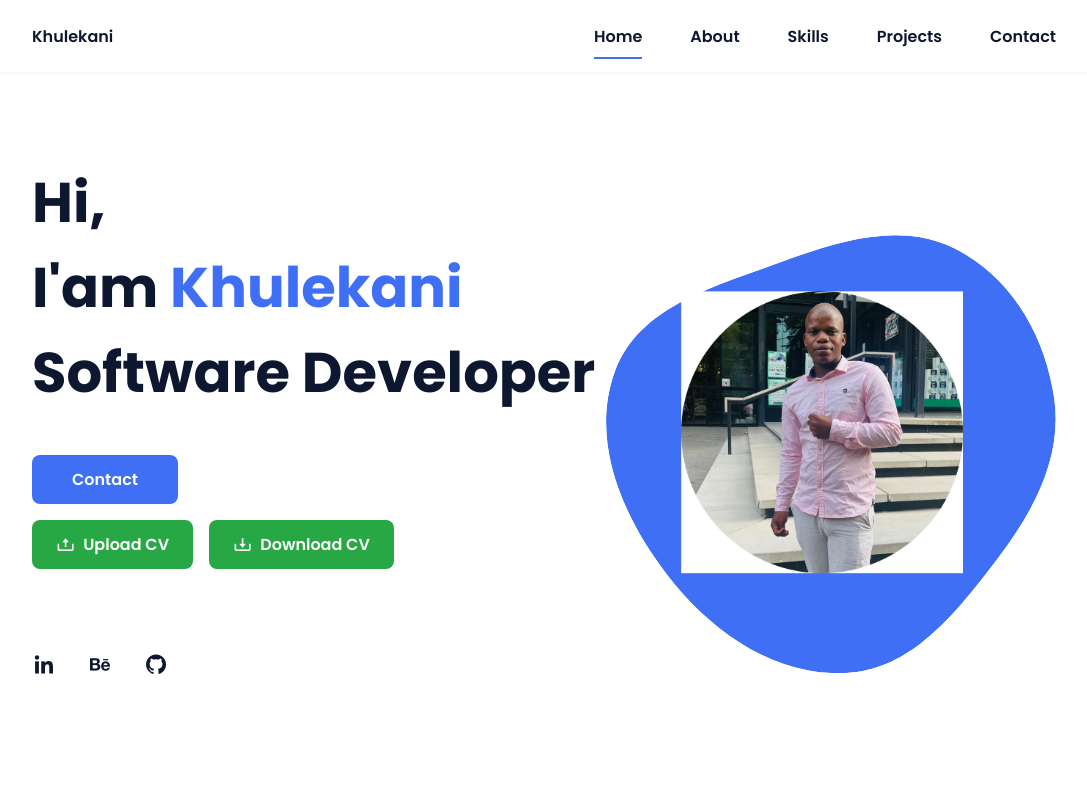
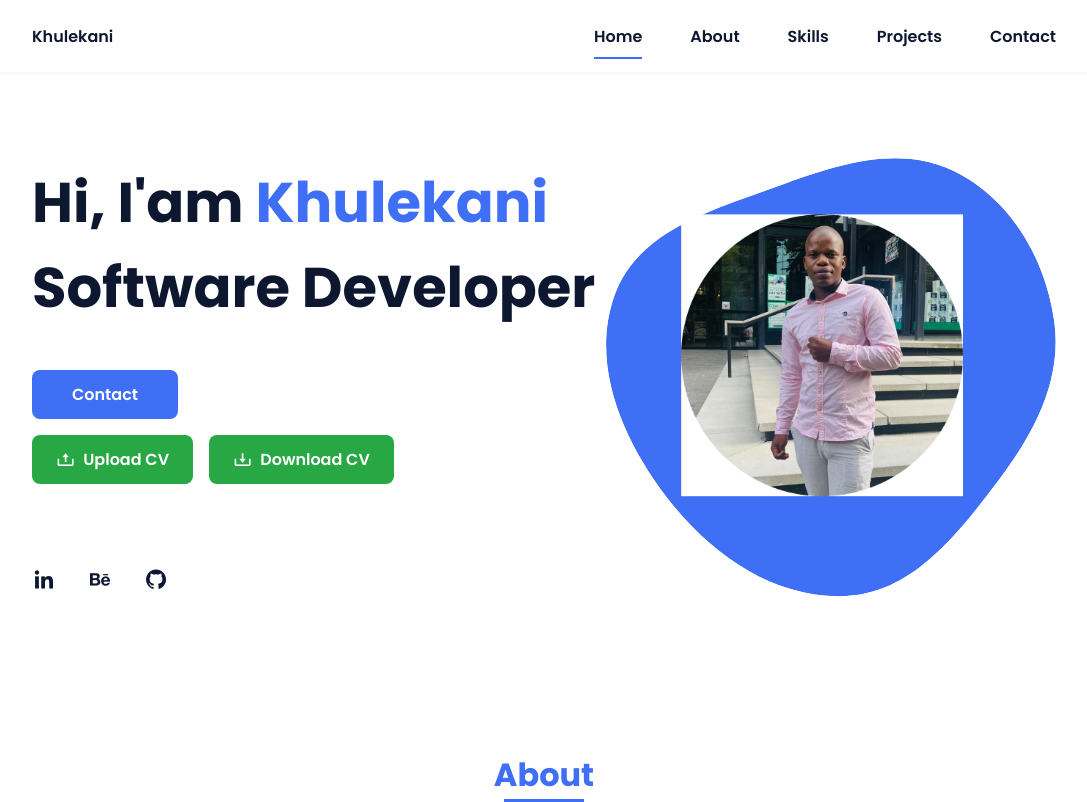
Before and after one commit to Mkhulekani/updated_portfoilo, a plain HTML site: page index.html in a window 1280 px wide. Shown: the top 802 px of the page, without its empty margins (96-1183 px from the left). Drawn offline with nearby package versions, Linux system fonts and the light colour scheme.

Commit message:
updating home page

```diff
--- a/index.html
+++ b/index.html
@@ -34,7 +34,7 @@
         <!-- HOME -->
         <section class="home bd-grid" id="home">
             <div class="home__data">
-                <h1 class="home__title">Hi,<br>I'am <span class="home__title-color">Khulekani</span><br> Software Developer</h1>
+                <h1 class="home__title"><span id="typing-text"></span><span class="home__title-color" id="name-text"></span><br><span id="job-text"></span></h1>
                 <a href="#contact" class="button">Contact</a>
 
                 <!-- CV Buttons -->
@@ -281,6 +281,76 @@
 
     <script src="https://unpkg.com/scrollreveal"></script>
     <script>
+        // Typing animation for home section
+        function typeWriter() {
+            const typingText = document.getElementById('typing-text');
+            const nameText = document.getElementById('name-text');
+            const jobText = document.getElementById('job-text');
+
+            // Clear any existing text
+            typingText.textContent = '';
+            nameText.textContent = '';
+            jobText.textContent = '';
+
+            // Text to be typed
+            const greeting = "Hi,\nI'am ";
+            const name = "Khulekani";
+            const job = "Software Developer";
+
+            let i = 0;
+            let speed = 100; // typing speed in ms
+
+            // Type greeting
+            function typeGreeting() {
+                if (i < greeting.length) {
+                    typingText.textContent += greeting.charAt(i);
+                    i++;
+                    setTimeout(typeGreeting, speed);
+                } else {
+                    i = 0;
+                    typeName();
+                }
+            }
+
+            // Type name
+            function typeName() {
+                if (i < name.length) {
+                    nameText.textContent += name.charAt(i);
+                    i++;
+                    setTimeout(typeName, speed);
+                } else {
+                    i = 0;
+                    typeJob();
+                }
+            }
+
+            // Type job
+            function typeJob() {
+                if (i < job.length) {
+                    jobText.textContent += job.charAt(i);
+                    i++;
+                    setTimeout(typeJob, speed);
+                }
+            }
+
+            // Start typing
+            typeGreeting();
+        }
+
+        // Run typing animation when home section is shown
+        document.addEventListener('DOMContentLoaded', function() {
+            typeWriter();
+
+            // Re-run animation when home link is clicked
+            const homeLink = document.querySelector('.nav__link[href="#home"]');
+            homeLink.addEventListener('click', function() {
+                // Only run if we're actually on the home section
+                if (window.location.hash === '#home' || window.location.hash === '') {
+                    typeWriter();
+                }
+            });
+        });
+
         // Navigation functionality
         const navMenu = document.getElementById('nav-menu');
         const navToggle = document.getElementById('nav-toggle');
```
